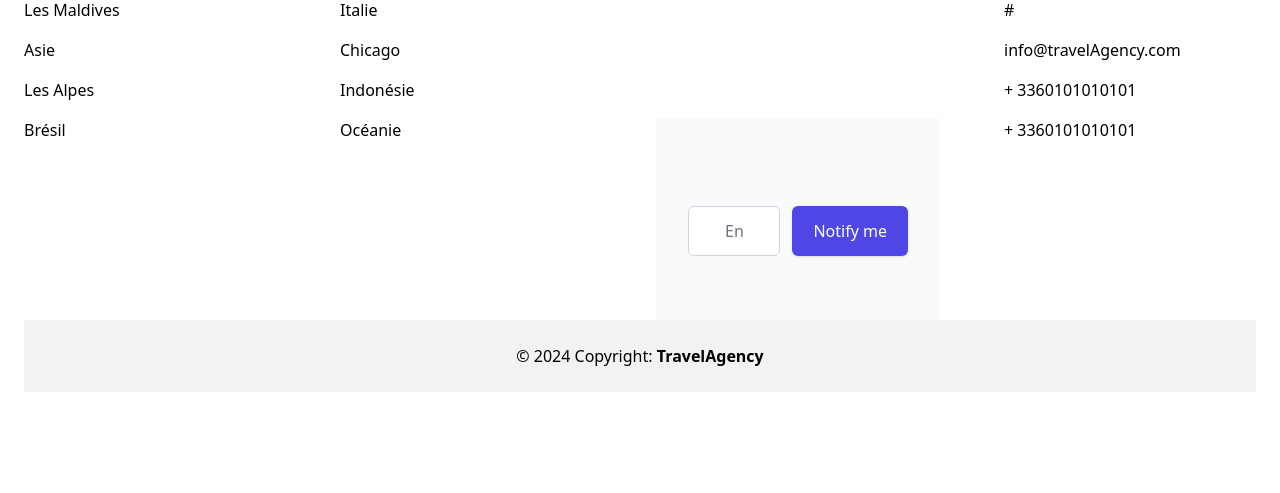
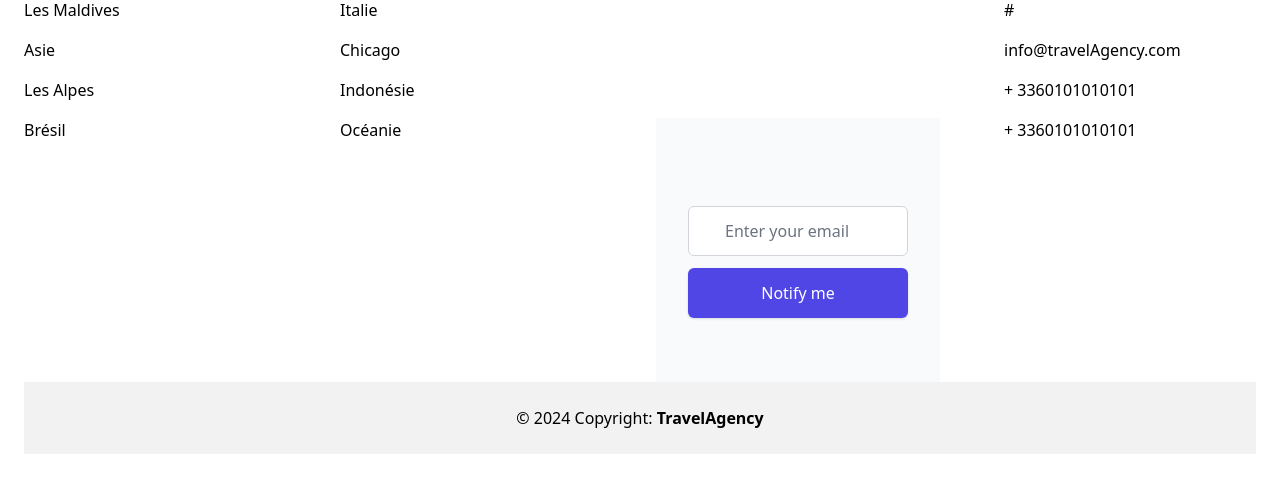
Before and after one commit to SoizicMM/travelagency, a Flask app: page /continent in a window 1280 px wide. Shown: the part 146-639 px from the top of the page. Run offline with Flask 3, Linux system fonts and the light colour scheme; some libraries are stand-ins or nearby versions.

Commit message:
test newsletter

```diff
--- a/templates/base.html
+++ b/templates/base.html
@@ -95,10 +95,9 @@
           <div class="max-w-screen-xl px-4 py-12 mx-auto sm:px-6 lg:py-16 lg:px-8">
 
             <form action="https://github.us3.list-manage.com/subscribe/post?u=6a33c422777aedd88e9a9488e&amp;id=9b99f013b8"
-              method="post" target="_blank" class="justify-center mt-6 sm:flex">
-              <input aria-label="Email address" name="EMAIL" type="email" required="" class="w-full px-9 py-3 text-base leading-6 text-gray-900 placeholder-gray-500 transition duration-150 ease-in-out bg-white border border-gray-300 rounded-md appearance-none focus:outline-none focus:shadow-outline focus:border-blue-300 sm:max-w-xs" placeholder="Enter your email">
-              <input type="hidden" value="8" name="group[27425][8]" id="mce-group[27425]-27425-3">
-              <div class="mt-3 rounded-md shadow sm:mt-0 sm:ml-3 sm:flex-shrink-0">
+              method="post" target="_blank" class="justify-center mt-6">
+              <input aria-label="Email address" name="EMAIL" type="email" required="" class="w-full px-9 py-3 text-base leading-6 text-gray-900 placeholder-gray-500 transition duration-150 ease-in-out bg-white border border-gray-300 rounded-md appearance-none focus:outline-none focus:shadow-outline focus:border-blue-300" placeholder="Enter your email">
+              <div class="mt-3 rounded-md shadow">
                 <button class="flex items-center justify-center w-full px-5 py-3 text-base font-medium leading-6 text-white transition duration-150 ease-in-out bg-indigo-600 border border-transparent rounded-md hover:bg-indigo-500 focus:outline-none focus:shadow-outline">
                 Notify me
               </button>
```
